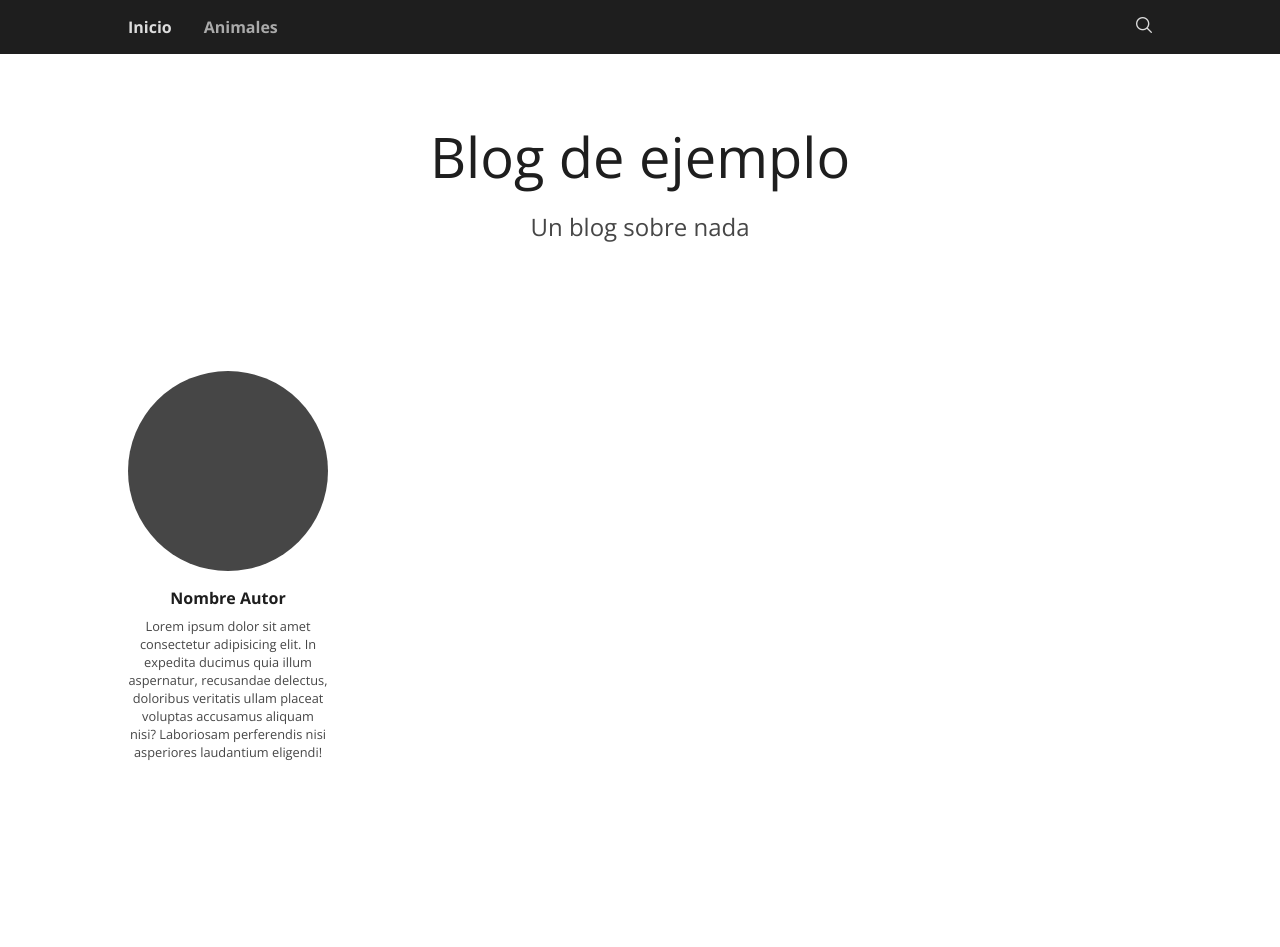
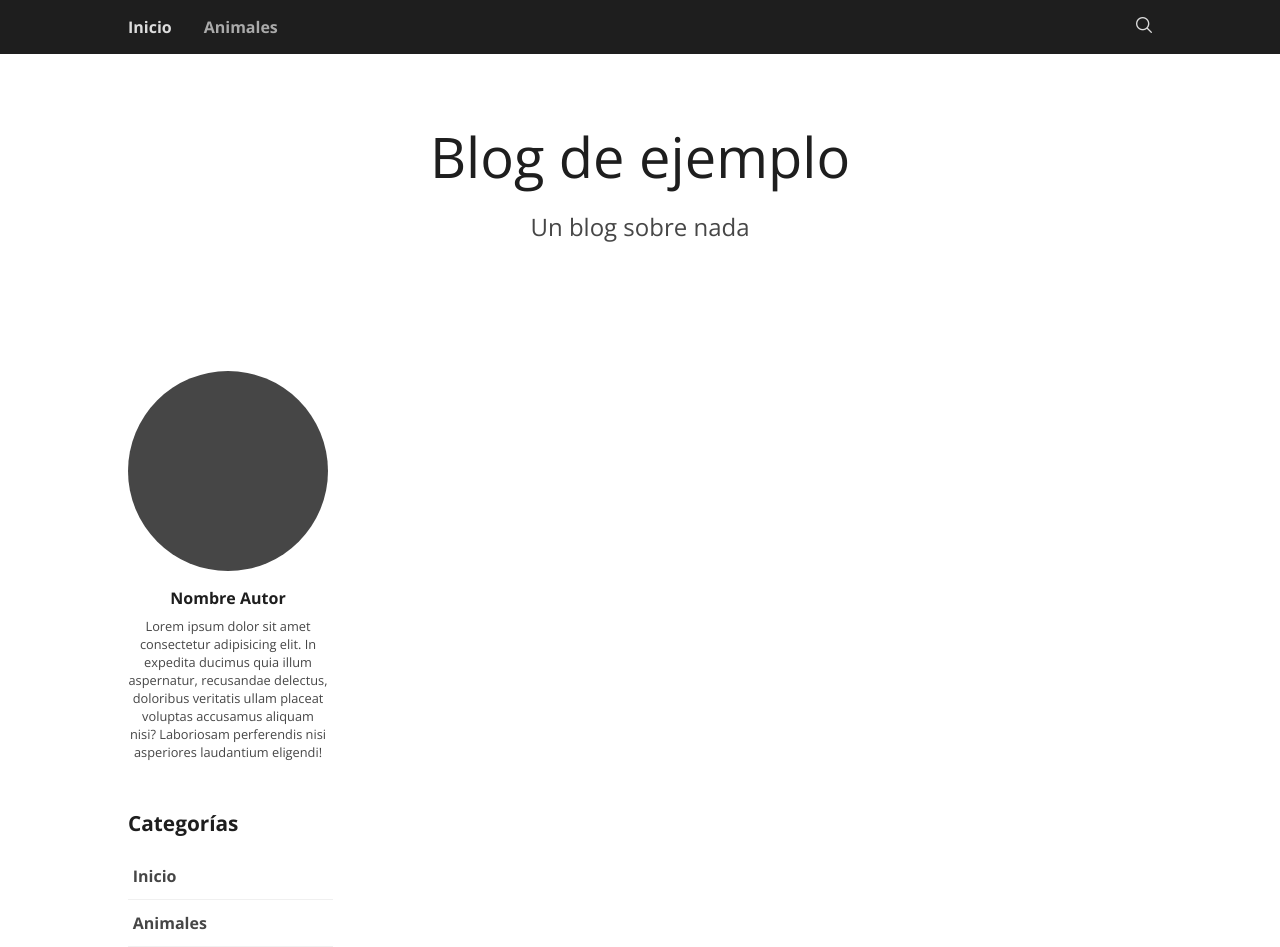
Before and after one commit to joaquinrmi/blog, a React (Create React App) app: page / in a window 1280 px wide. Before the commit the page ends 800 px from the top, so only its background shows below. Built offline with nearby package versions, Linux system fonts and the light colour scheme.

Commit message:
Add left categories list to Public page

```diff
--- a/src/pages/public/public.scss
+++ b/src/pages/public/public.scss
@@ -45,6 +45,9 @@ $left-section-width: 200px;
 
         .main-left-section
         {
+            display: flex;
+            flex-direction: column;
+            gap: 3em;
             flex: 0 0 $left-section-width;
             box-sizing: border-box;
 
@@ -86,6 +89,46 @@ $left-section-width: 200px;
                     }
                 }
             }
+
+            .aside-categories
+            {
+                display: flex;
+                flex-direction: column;
+                gap: 1em;
+
+                .title
+                {
+                    margin: 0;
+                    font-size: 1.3em;
+                    color:rgb(30, 30, 30);
+                }
+
+                .categories-list
+                {
+                    margin: 0;
+                    padding: 0;
+                    list-style: none;
+
+                    .aside-category-item
+                    {
+                        a
+                        {
+                            display: block;
+                            width: 100%;
+                            padding: 0.75em 0 0.75em 0.3em;
+                            text-decoration: none;
+                            font-weight: 700;
+                            border-bottom: 1px solid rgb(240, 240, 240);
+                            color:rgb(70, 70, 70);
+                        }
+
+                        a:hover
+                        {
+                            background-color: rgb(240, 240, 240);
+                        }
+                    }
+                }
+            }
         }
 
         .main-right-section
--- a/src/pages/public/public.tsx
+++ b/src/pages/public/public.tsx
@@ -1,5 +1,6 @@
-import React from "react";
-import Navbar from "./components/navbar";
+import React, { useState } from "react";
+import { Link } from "react-router-dom";
+import Navbar, { Section } from "./components/navbar";
 
 import "./public.scss";
 
@@ -8,8 +9,7 @@ export interface Props
 
 const Public: React.FunctionComponent<Props> = (props) =>
 {
-    return <>
-        <Navbar sections={[
+    const [ sections, setSection ] = useState<Array<Section>>([
         {
             name: "Inicio",
             path: "/"
@@ -18,7 +18,10 @@ const Public: React.FunctionComponent<Props> = (props) =>
             name: "Animales",
             path: "/animals"
         }
-        ]} currentSection="/" />
+    ]);
+
+    return <>
+        <Navbar sections={sections} currentSection="/" />
 
         <header className="main-header">
             <h1>Blog de ejemplo</h1>
@@ -42,6 +45,20 @@ const Public: React.FunctionComponent<Props> = (props) =>
                             </span>
                         </div>
                     </div>
+
+                    <div className="aside-categories">
+                        <h3 className="title">Categorías</h3>
+                        <ul className="categories-list">
+                            {sections.map((section, i) =>
+                            {
+                                return <li key={`${i}-cat`} className="aside-category-item">
+                                    <Link to={section.path}>
+                                        {section.name}
+                                    </Link>
+                                </li>;
+                            })}
+                        </ul>
+                    </div>
                 </aside>
 
                 <section className="main-right-section">
```
Lines whose indentation alone changed are shown as unchanged.
